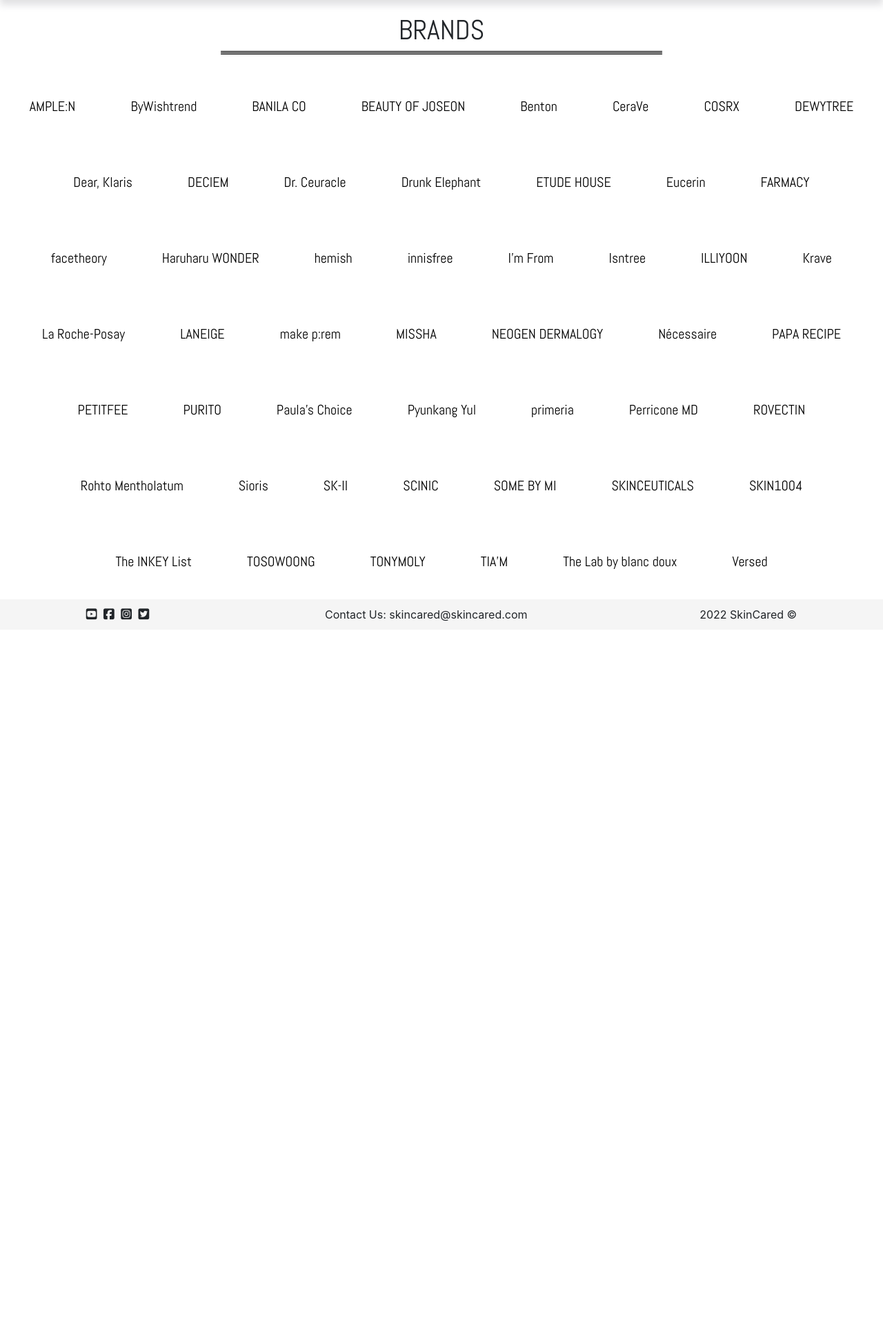
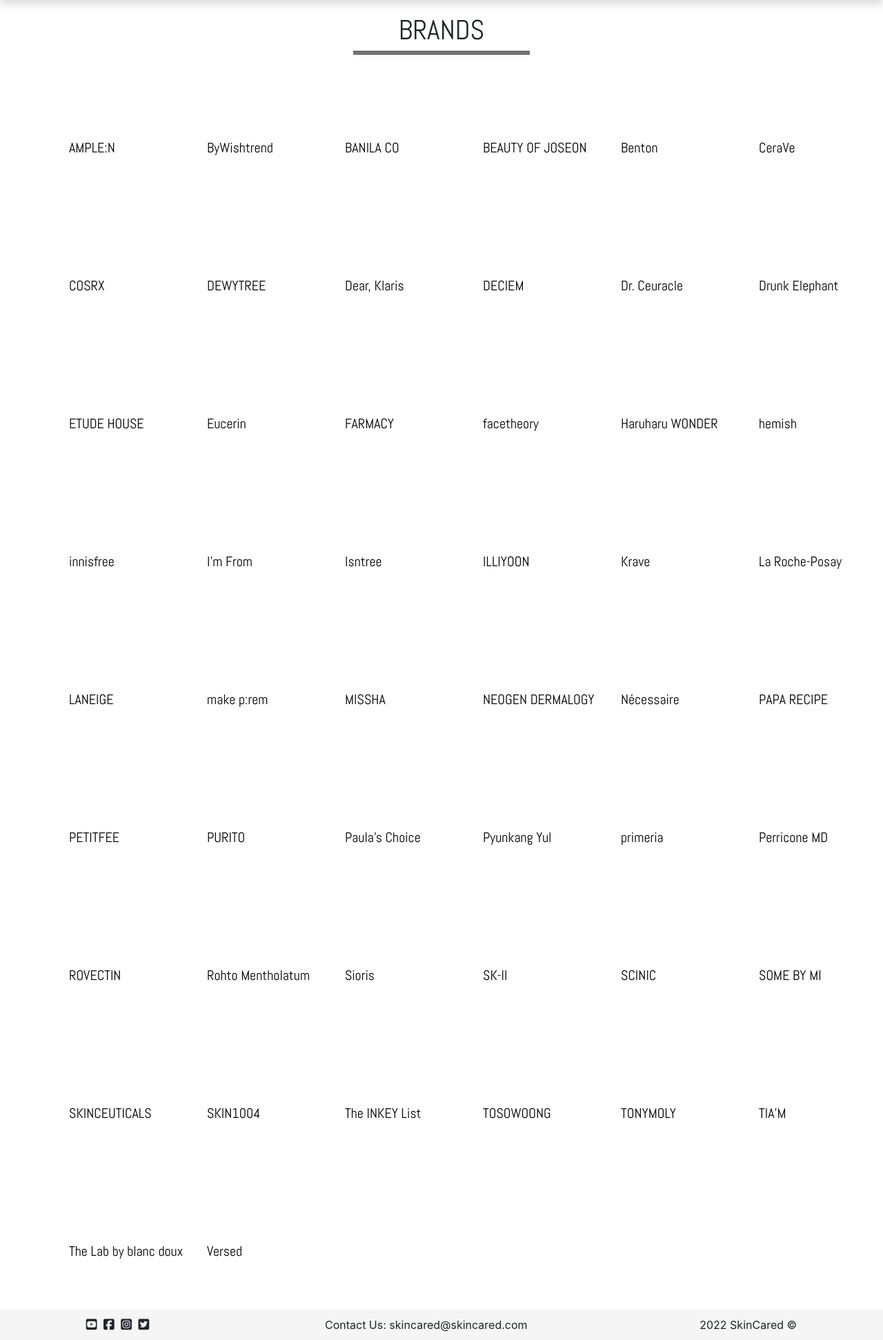
Before and after one commit to Code-Institute-Submissions/FarisGJD-skincared_EditResub, a Django app: page /skincare/ in a window 1280 px wide. Shown: the part 199-2142 px from the top of the page at 69% size. Before the commit the page ends 1100 px from the top, so only its background shows below. Run offline with Django 3.2, Linux system fonts and the light colour scheme; data comes from the database, SQL or seed files in the repository; some libraries are stand-ins or nearby versions; some web fonts are replaced.

Commit message:
Style individual brands in brands.htnml

```diff
--- a/static/css/style.css
+++ b/static/css/style.css
@@ -540,6 +540,16 @@
     }
   }
 
+  /* .carousel-advertisment-container {
+    max-width: 100vw;
+}
+.slide-container {
+    width: 100%;
+    flex-direction: column;
+    justify-content: center;
+    text-align: center;
+} */
+
 /* Brands Page */
 
 .brands-header h2 {
@@ -553,7 +563,7 @@
 }
 
 .brands-header hr {
-    width: 50%;
+    width: 20%;
     margin: auto;
 }
 
@@ -563,26 +573,23 @@
     text-align: center;
     display: flex;
     flex-wrap: wrap;
-    justify-content: center;
     margin-top: 20px;
 }
 
 .brands-list-container a {
     color: #000000;
     font-size: 2rem;
-    padding: 20px;
-    margin: 20px;
+    margin: 50px;
+    padding: 50px;
 }
 
-/* .carousel-advertisment-container {
-    max-width: 100vw;
+.brands-list {
+    position: absolute;
 }
-.slide-container {
-    width: 100%;
-    flex-direction: column;
-    justify-content: center;
-    text-align: center;
-} */
+
+.brands-list:hover {
+    border-bottom: dotted #000000;
+}
 
 /* Media Queries */
 
```
Also changed, not shown: skincare/views.py (line endings or trailing spaces).
